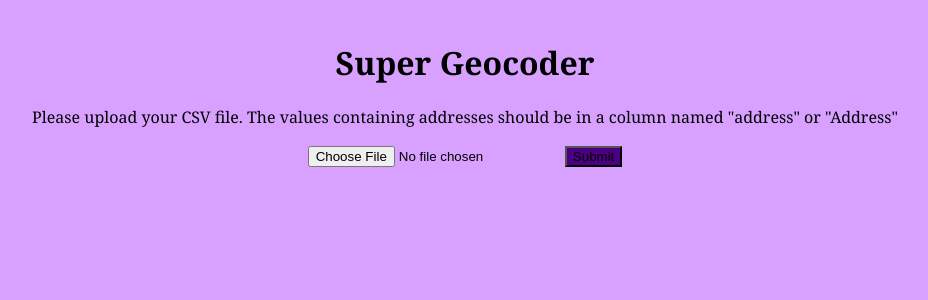
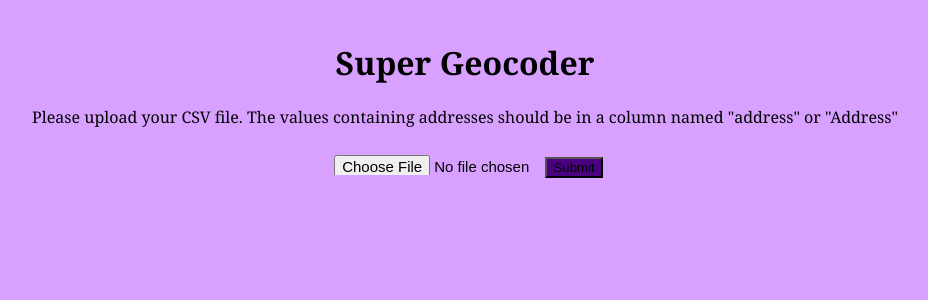
Before and after one commit to AgnesDemon/Python, a Flask app: page /geocoder/ in a window 1280 px wide. Shown: the part 55-355 px from the top of the page, without its empty margins (175-1103 px from the left). Run offline with Flask 3, Linux system fonts and the light colour scheme.

Commit message:
Saving modified data

```diff
--- a/packt_python/app_10/app.py
+++ b/packt_python/app_10/app.py
@@ -1,5 +1,6 @@
 from flask import Flask, render_template, request, send_file
 import pandas
+#from geopy.geocoders import Nominatim
 
 app = Flask(__name__)
 
@@ -15,11 +16,15 @@ def geocoder():
 
 @app.route("/success_table", methods=["POST"])
 def success_table():
-    return render_template
+    if request.method == "POST":
+        file = request.files["file"]
+        dataframe = pandas.read_csv(file)
+        dataframe.to_csv("CSV_files/test_file.csv", index=None)
+    return render_template("geocoder.html", text=dataframe.to_html(), btn="download.html") #WHAT IS BTN?!?!?!
 
 @app.route("/download_file/")
 def download():
-    return send_file()
+    return send_file("CSV_files/test_file.csv", attachment_filename="yourfile.csv", as_attachment=True)
 
 if __name__ == "__main__":
     app.run(debug=True)
--- a/packt_python/app_10/static/css/main.css
+++ b/packt_python/app_10/static/css/main.css
@@ -26,6 +26,19 @@ header h1.logo {
 .container {
     width: 1200px;
     margin: 0 auto;
+}
+
+.container form {
+    margin: 20px;
+}
+
+.container input {
+    width: 200px;
+    height: 15px;
+    font-size: 15px;
+    margin: 2px;
+    padding: 5px;
+    transition: all 0.2s ease-in-out;
 }
 
 div.home {
--- a/packt_python/app_10/templates/geocoder.html
+++ b/packt_python/app_10/templates/geocoder.html
@@ -8,5 +8,9 @@
         <input type="file" accept=".csv" name="file">
         <button type="submit" style="background-color: indigo;">Submit</button>
     </form>
+    <div class="output">
+        {{text|safe}}
+        {% include [btn] ignore missing %}
+    </div>
 </div>
 {%endblock%}
```
Also changed, not shown: minigame.py (+15 -1 lines), packt_python/app_10/templates/download.html (added, +7 -0 lines).
